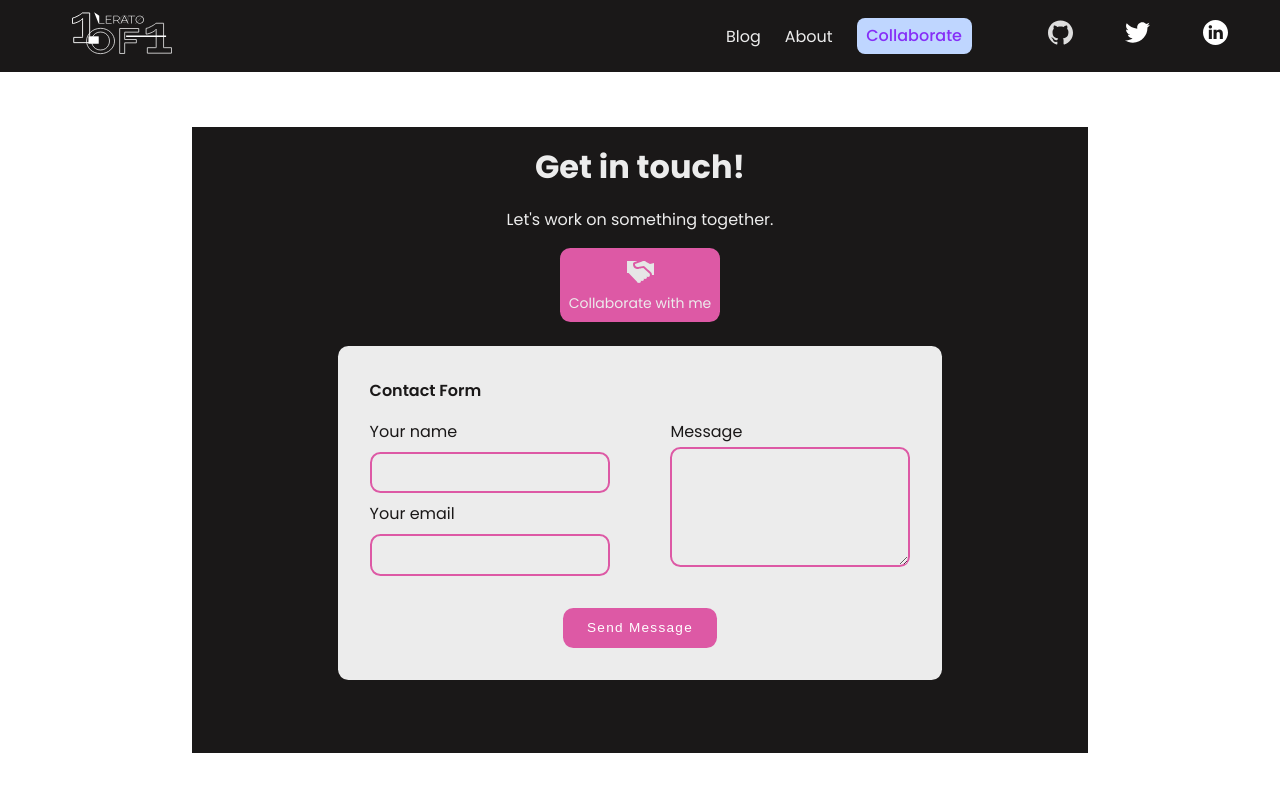
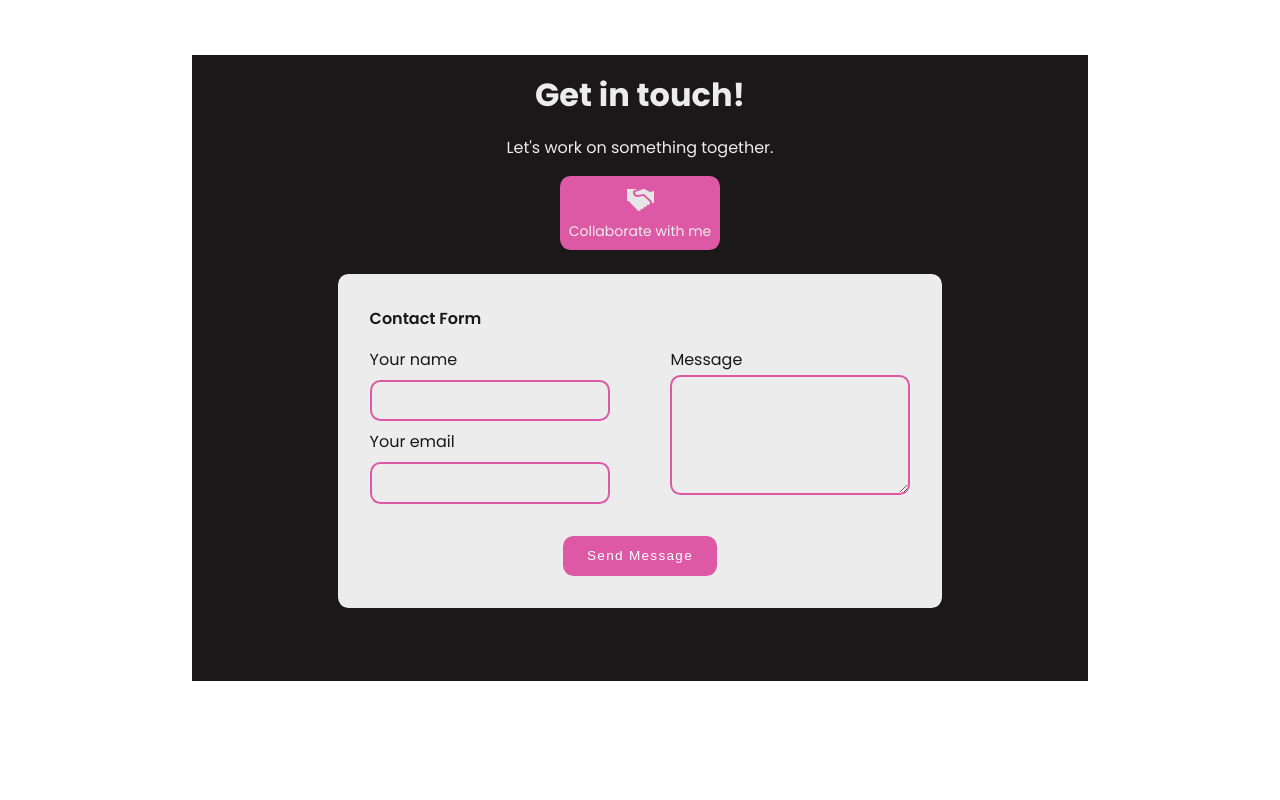
Before and after one commit to lerato1ofwan/innanet-me, a Next.js app: page /contact in a window 1280 px wide. Shown: the top 800 px of the page. Built offline with nearby package versions, Linux system fonts and the light colour scheme.

Commit message:
Greater than sign

```diff
--- a/src/GeneralHelpers.js
+++ b/src/GeneralHelpers.js
@@ -3,7 +3,7 @@ import { months } from "./Constants";
 export const isInDev = () =>{
     const inDev = new Date();
     const launchDate = new Date('August 22, 2021 12:00:00');
-    return inDev > launchDate;
+    return inDev < launchDate;
 }
 
 export const getLaunchDate = () => {
```
